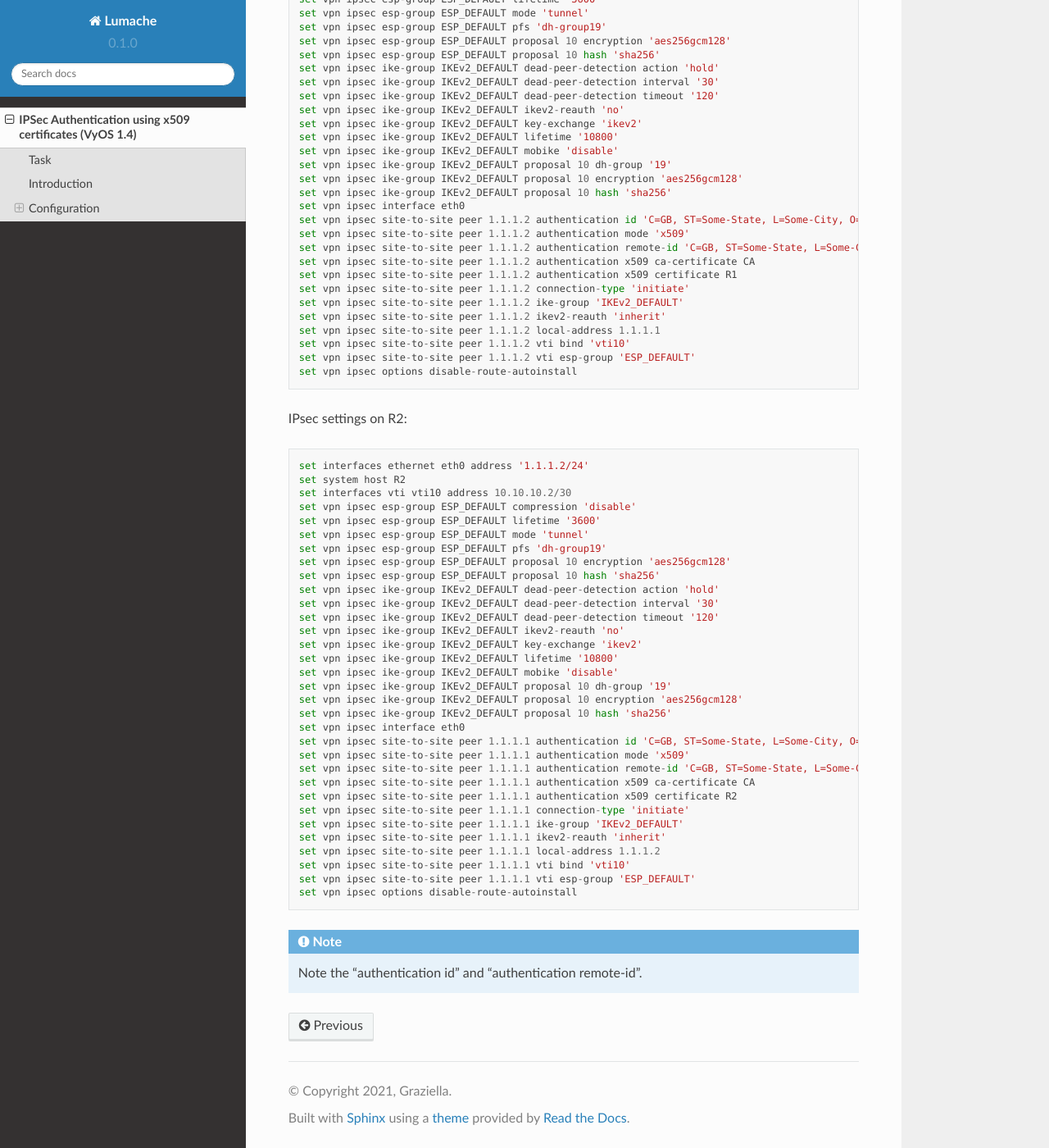
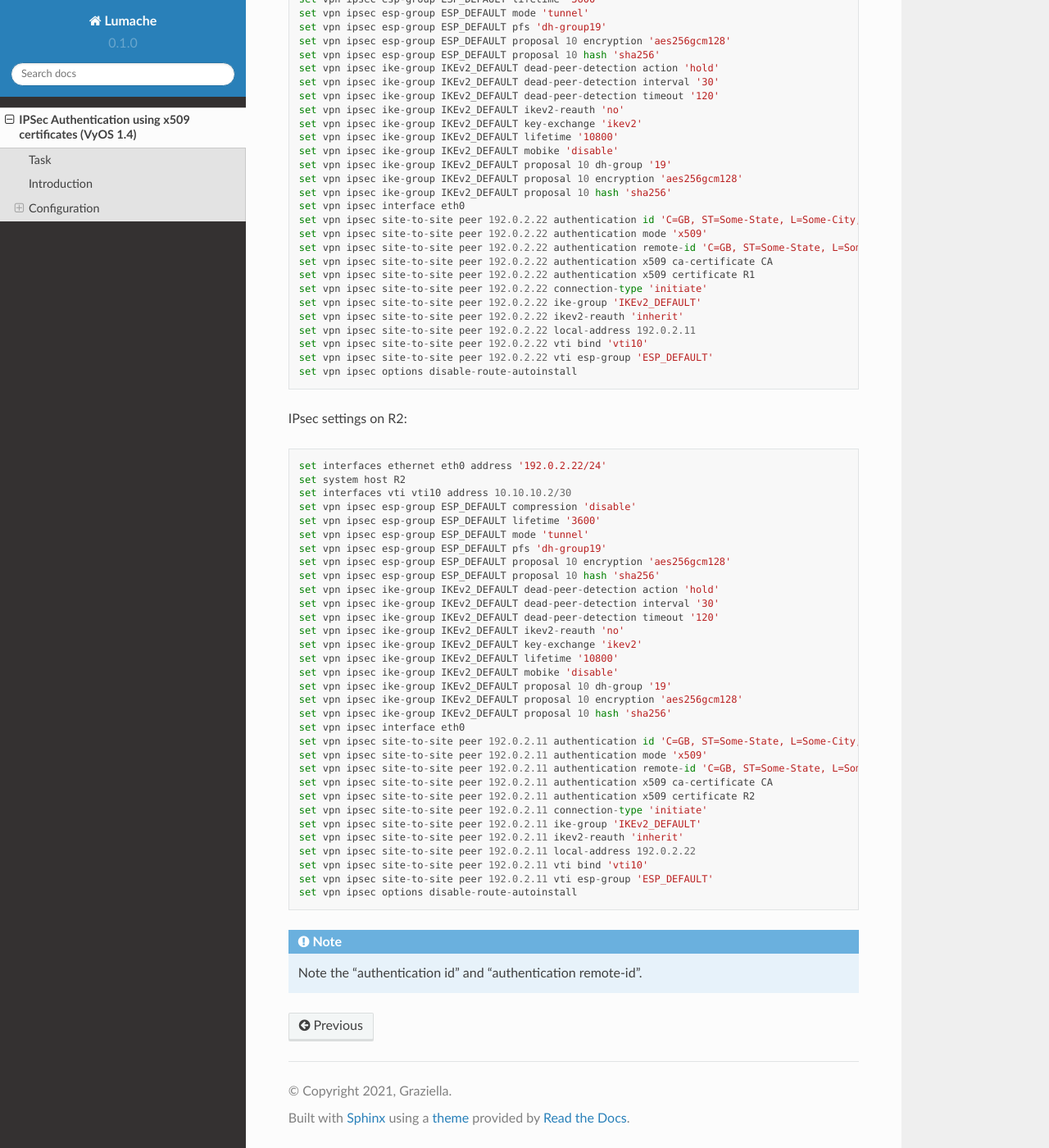
Before and after one commit to goodNETnick/VyOS_KB, a Sphinx documentation site: the page built from docs/source/IPSec_using_x509_certificates_1.4.rst, in a window 1280 px wide and 1400 px high, scrolled down 2983 px. Shown: the whole window at 82% size. Built offline with Sphinx 7.4.7 and the Read the Docs theme 2.0.0, drawn with Linux system fonts in a browser that asks for light colours; some of the changed text lies outside the part shown.

Commit message:
Update IPSec_using_x509_certificates_1.4.rst

```diff
--- a/docs/source/IPSec_using_x509_certificates_1.4.rst
+++ b/docs/source/IPSec_using_x509_certificates_1.4.rst
@@ -157,7 +157,7 @@ IPsec settings on R1:
 
 .. code-block::
 
-   set interfaces ethernet eth0 address '1.1.1.1/24'
+   set interfaces ethernet eth0 address '192.0.2.11/24'
    set system host R1
    set interfaces vti vti10 address 10.10.10.1/30
    set vpn ipsec esp-group ESP_DEFAULT compression 'disable'
@@ -177,24 +177,24 @@ IPsec settings on R1:
    set vpn ipsec ike-group IKEv2_DEFAULT proposal 10 encryption 'aes256gcm128'
    set vpn ipsec ike-group IKEv2_DEFAULT proposal 10 hash 'sha256'
    set vpn ipsec interface eth0
-   set vpn ipsec site-to-site peer 1.1.1.2 authentication id 'C=GB, ST=Some-State, L=Some-City, O=VyOS, CN=R1'
-   set vpn ipsec site-to-site peer 1.1.1.2 authentication mode 'x509'
-   set vpn ipsec site-to-site peer 1.1.1.2 authentication remote-id 'C=GB, ST=Some-State, L=Some-City, O=VyOS, CN=R2'
-   set vpn ipsec site-to-site peer 1.1.1.2 authentication x509 ca-certificate CA
-   set vpn ipsec site-to-site peer 1.1.1.2 authentication x509 certificate R1
-   set vpn ipsec site-to-site peer 1.1.1.2 connection-type 'initiate'
-   set vpn ipsec site-to-site peer 1.1.1.2 ike-group 'IKEv2_DEFAULT'
-   set vpn ipsec site-to-site peer 1.1.1.2 ikev2-reauth 'inherit'
-   set vpn ipsec site-to-site peer 1.1.1.2 local-address 1.1.1.1
-   set vpn ipsec site-to-site peer 1.1.1.2 vti bind 'vti10'
-   set vpn ipsec site-to-site peer 1.1.1.2 vti esp-group 'ESP_DEFAULT'
+   set vpn ipsec site-to-site peer 192.0.2.22 authentication id 'C=GB, ST=Some-State, L=Some-City, O=VyOS, CN=R1'
+   set vpn ipsec site-to-site peer 192.0.2.22 authentication mode 'x509'
+   set vpn ipsec site-to-site peer 192.0.2.22 authentication remote-id 'C=GB, ST=Some-State, L=Some-City, O=VyOS, CN=R2'
+   set vpn ipsec site-to-site peer 192.0.2.22 authentication x509 ca-certificate CA
+   set vpn ipsec site-to-site peer 192.0.2.22 authentication x509 certificate R1
+   set vpn ipsec site-to-site peer 192.0.2.22 connection-type 'initiate'
+   set vpn ipsec site-to-site peer 192.0.2.22 ike-group 'IKEv2_DEFAULT'
+   set vpn ipsec site-to-site peer 192.0.2.22 ikev2-reauth 'inherit'
+   set vpn ipsec site-to-site peer 192.0.2.22 local-address 192.0.2.11
+   set vpn ipsec site-to-site peer 192.0.2.22 vti bind 'vti10'
+   set vpn ipsec site-to-site peer 192.0.2.22 vti esp-group 'ESP_DEFAULT'
    set vpn ipsec options disable-route-autoinstall
 
 IPsec settings on R2:
 
 .. code-block::
 
-   set interfaces ethernet eth0 address '1.1.1.2/24'
+   set interfaces ethernet eth0 address '192.0.2.22/24'
    set system host R2
    set interfaces vti vti10 address 10.10.10.2/30
    set vpn ipsec esp-group ESP_DEFAULT compression 'disable'
@@ -214,17 +214,17 @@ IPsec settings on R2:
    set vpn ipsec ike-group IKEv2_DEFAULT proposal 10 encryption 'aes256gcm128'
    set vpn ipsec ike-group IKEv2_DEFAULT proposal 10 hash 'sha256'
    set vpn ipsec interface eth0
-   set vpn ipsec site-to-site peer 1.1.1.1 authentication id 'C=GB, ST=Some-State, L=Some-City, O=VyOS, CN=R2'
-   set vpn ipsec site-to-site peer 1.1.1.1 authentication mode 'x509'
-   set vpn ipsec site-to-site peer 1.1.1.1 authentication remote-id 'C=GB, ST=Some-State, L=Some-City, O=VyOS, CN=R1'
-   set vpn ipsec site-to-site peer 1.1.1.1 authentication x509 ca-certificate CA
-   set vpn ipsec site-to-site peer 1.1.1.1 authentication x509 certificate R2
-   set vpn ipsec site-to-site peer 1.1.1.1 connection-type 'initiate'
-   set vpn ipsec site-to-site peer 1.1.1.1 ike-group 'IKEv2_DEFAULT'
-   set vpn ipsec site-to-site peer 1.1.1.1 ikev2-reauth 'inherit'
-   set vpn ipsec site-to-site peer 1.1.1.1 local-address 1.1.1.2
-   set vpn ipsec site-to-site peer 1.1.1.1 vti bind 'vti10'
-   set vpn ipsec site-to-site peer 1.1.1.1 vti esp-group 'ESP_DEFAULT'
+   set vpn ipsec site-to-site peer 192.0.2.11 authentication id 'C=GB, ST=Some-State, L=Some-City, O=VyOS, CN=R2'
+   set vpn ipsec site-to-site peer 192.0.2.11 authentication mode 'x509'
+   set vpn ipsec site-to-site peer 192.0.2.11 authentication remote-id 'C=GB, ST=Some-State, L=Some-City, O=VyOS, CN=R1'
+   set vpn ipsec site-to-site peer 192.0.2.11 authentication x509 ca-certificate CA
+   set vpn ipsec site-to-site peer 192.0.2.11 authentication x509 certificate R2
+   set vpn ipsec site-to-site peer 192.0.2.11 connection-type 'initiate'
+   set vpn ipsec site-to-site peer 192.0.2.11 ike-group 'IKEv2_DEFAULT'
+   set vpn ipsec site-to-site peer 192.0.2.11 ikev2-reauth 'inherit'
+   set vpn ipsec site-to-site peer 192.0.2.11 local-address 192.0.2.22
+   set vpn ipsec site-to-site peer 192.0.2.11 vti bind 'vti10'
+   set vpn ipsec site-to-site peer 192.0.2.11 vti esp-group 'ESP_DEFAULT'
    set vpn ipsec options disable-route-autoinstall
 
 .. note:: Note the "authentication id" and "authentication remote-id".
```
Also changed, not shown: other parts of docs/source/IPSec_using_x509_certificates_1.4.rst (+1 -1 lines).
